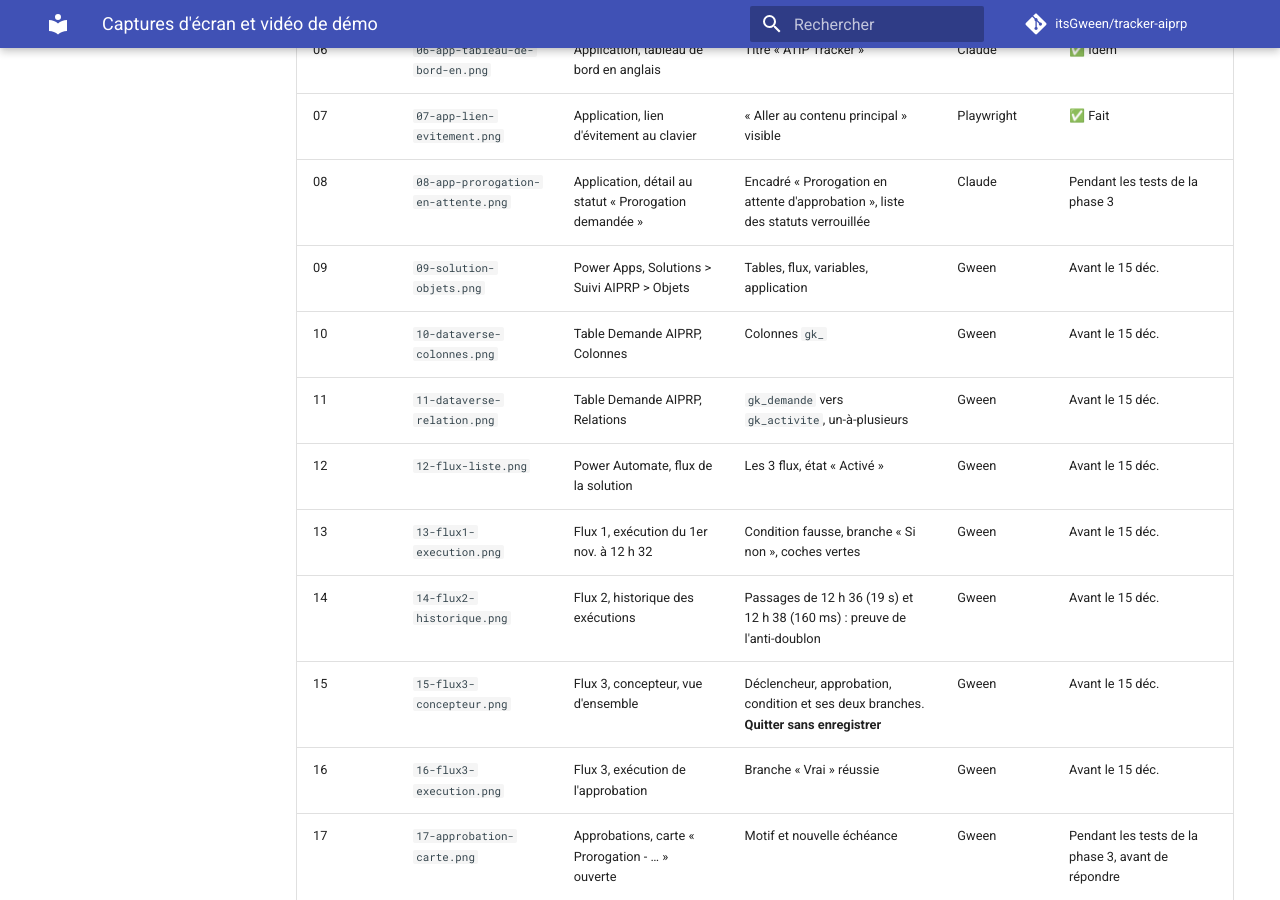
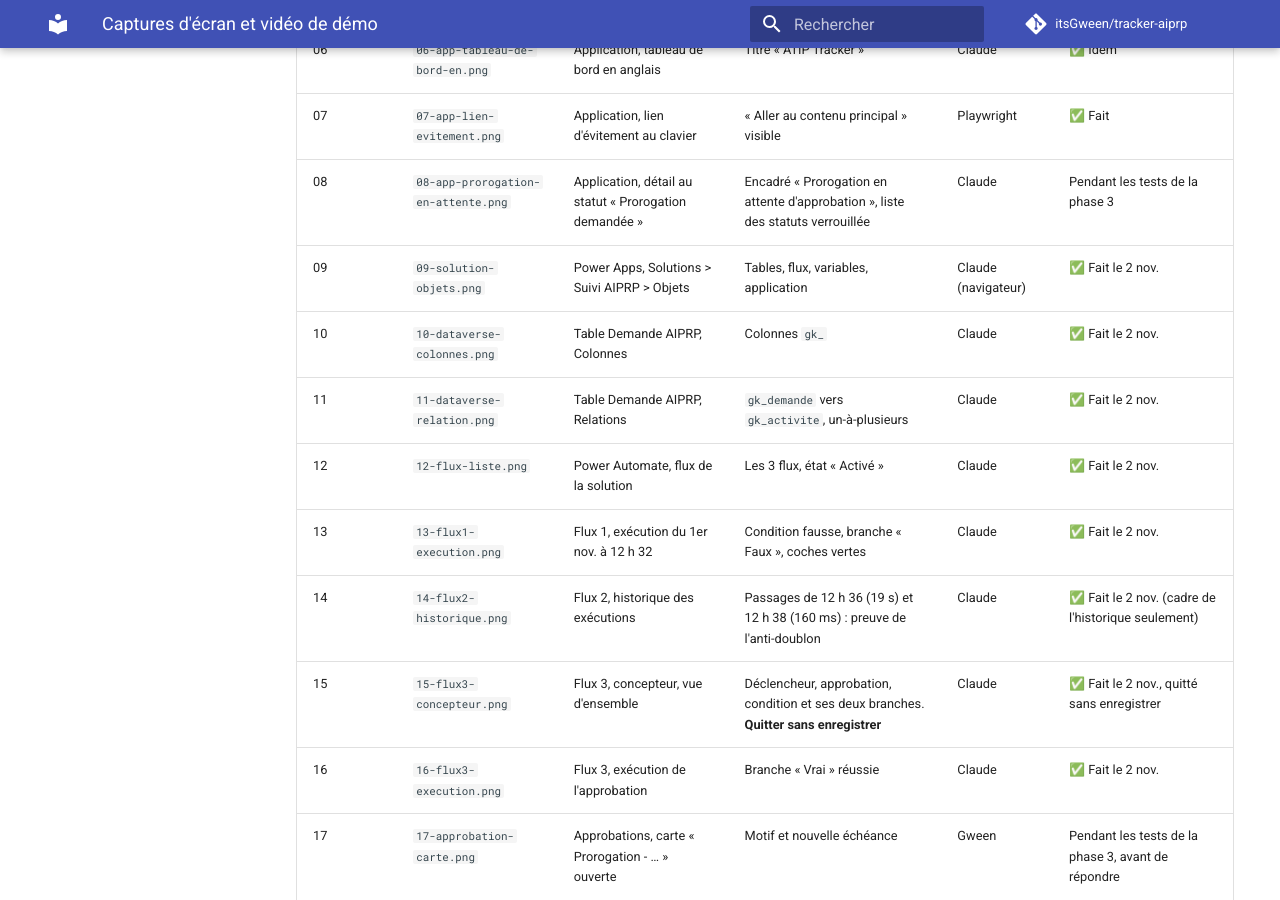
Before and after one commit to itsGween/tracker-aiprp, an MkDocs documentation site: the page built from docs/captures.md, in a window 1280 px wide and 900 px high, scrolled down 1103 px. Built offline with MkDocs 1.6.1 and Material for MkDocs 9.7.7, drawn with Linux system fonts in a browser that asks for light colours; comment, search, counter and statistics services are not loaded.

Commit message:
docs(captures): ajoute les captures 09 a 16 de la solution, de Dataverse et des flux
Co-Authored-By: Claude Opus 5.5 <noreply@anthropic.com>

```diff
--- a/docs/captures.md
+++ b/docs/captures.md
@@ -29,14 +29,14 @@ Toutes les images vont dans `docs/images/`, en PNG, nommées `NN-sujet.png`.
 | 06 | `06-app-tableau-de-bord-en.png` | Application, tableau de bord en anglais | Titre « ATIP Tracker » | Claude | ✅ Idem |
 | 07 | `07-app-lien-evitement.png` | Application, lien d'évitement au clavier | « Aller au contenu principal » visible | Playwright | ✅ Fait |
 | 08 | `08-app-prorogation-en-attente.png` | Application, détail au statut « Prorogation demandée » | Encadré « Prorogation en attente d'approbation », liste des statuts verrouillée | Claude | Pendant les tests de la phase 3 |
-| 09 | `09-solution-objets.png` | Power Apps, Solutions > Suivi AIPRP > Objets | Tables, flux, variables, application | Gween | Avant le 15 déc. |
-| 10 | `10-dataverse-colonnes.png` | Table Demande AIPRP, Colonnes | Colonnes `gk_` | Gween | Avant le 15 déc. |
-| 11 | `11-dataverse-relation.png` | Table Demande AIPRP, Relations | `gk_demande` vers `gk_activite`, un-à-plusieurs | Gween | Avant le 15 déc. |
-| 12 | `12-flux-liste.png` | Power Automate, flux de la solution | Les 3 flux, état « Activé » | Gween | Avant le 15 déc. |
-| 13 | `13-flux1-execution.png` | Flux 1, exécution du 1er nov. à 12 h 32 | Condition fausse, branche « Si non », coches vertes | Gween | Avant le 15 déc. |
-| 14 | `14-flux2-historique.png` | Flux 2, historique des exécutions | Passages de 12 h 36 (19 s) et 12 h 38 (160 ms) : preuve de l'anti-doublon | Gween | Avant le 15 déc. |
-| 15 | `15-flux3-concepteur.png` | Flux 3, concepteur, vue d'ensemble | Déclencheur, approbation, condition et ses deux branches. **Quitter sans enregistrer** | Gween | Avant le 15 déc. |
-| 16 | `16-flux3-execution.png` | Flux 3, exécution de l'approbation | Branche « Vrai » réussie | Gween | Avant le 15 déc. |
+| 09 | `09-solution-objets.png` | Power Apps, Solutions > Suivi AIPRP > Objets | Tables, flux, variables, application | Claude (navigateur) | ✅ Fait le 2 nov. |
+| 10 | `10-dataverse-colonnes.png` | Table Demande AIPRP, Colonnes | Colonnes `gk_` | Claude | ✅ Fait le 2 nov. |
+| 11 | `11-dataverse-relation.png` | Table Demande AIPRP, Relations | `gk_demande` vers `gk_activite`, un-à-plusieurs | Claude | ✅ Fait le 2 nov. |
+| 12 | `12-flux-liste.png` | Power Automate, flux de la solution | Les 3 flux, état « Activé » | Claude | ✅ Fait le 2 nov. |
+| 13 | `13-flux1-execution.png` | Flux 1, exécution du 1er nov. à 12 h 32 | Condition fausse, branche « Faux », coches vertes | Claude | ✅ Fait le 2 nov. |
+| 14 | `14-flux2-historique.png` | Flux 2, historique des exécutions | Passages de 12 h 36 (19 s) et 12 h 38 (160 ms) : preuve de l'anti-doublon | Claude | ✅ Fait le 2 nov. (cadre de l'historique seulement) |
+| 15 | `15-flux3-concepteur.png` | Flux 3, concepteur, vue d'ensemble | Déclencheur, approbation, condition et ses deux branches. **Quitter sans enregistrer** | Claude | ✅ Fait le 2 nov., quitté sans enregistrer |
+| 16 | `16-flux3-execution.png` | Flux 3, exécution de l'approbation | Branche « Vrai » réussie | Claude | ✅ Fait le 2 nov. |
 | 17 | `17-approbation-carte.png` | Approbations, carte « Prorogation - … » ouverte | Motif et nouvelle échéance | Gween | Pendant les tests de la phase 3, avant de répondre |
 | 18 | `18-roles-securite.png` | Rôles Agent AIPRP et Gestionnaire AIPRP | Matrice des privilèges | Gween | Fin de la phase 3 |
 | 19 | `19-refus-serveur.png` | Message de refus du plug-in | Erreur quand l'agent de test tente « Prorogée » | Claude ou Gween | Fin de la phase 3 |
```
Also changed, not shown: docs/images/09-solution-objets.png (added), docs/images/10-dataverse-colonnes.png (added), docs/images/11-dataverse-relation.png (added), docs/images/12-flux-liste.png (added), docs/images/13-flux1-execution.png (added), docs/images/14-flux2-historique.png (added), docs/images/15-flux3-concepteur.png (added), docs/images/16-flux3-execution.png (added).
